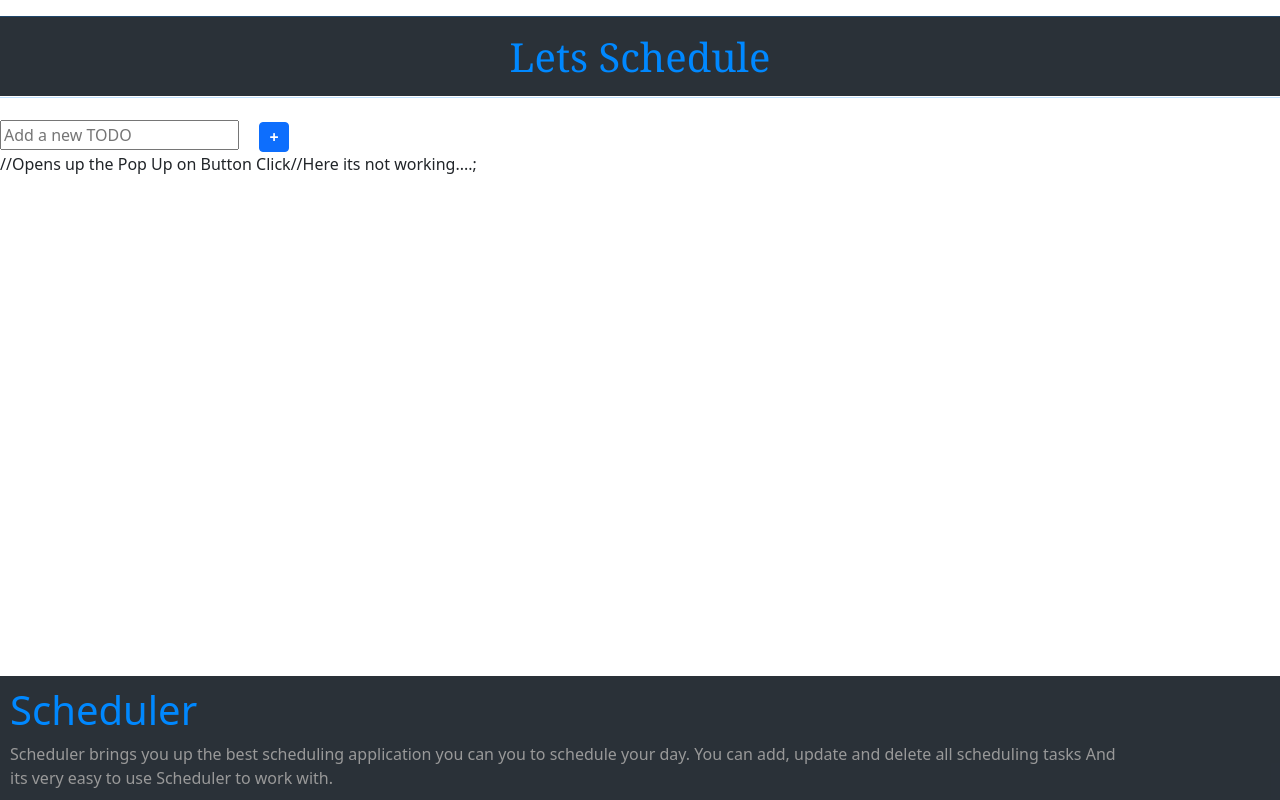
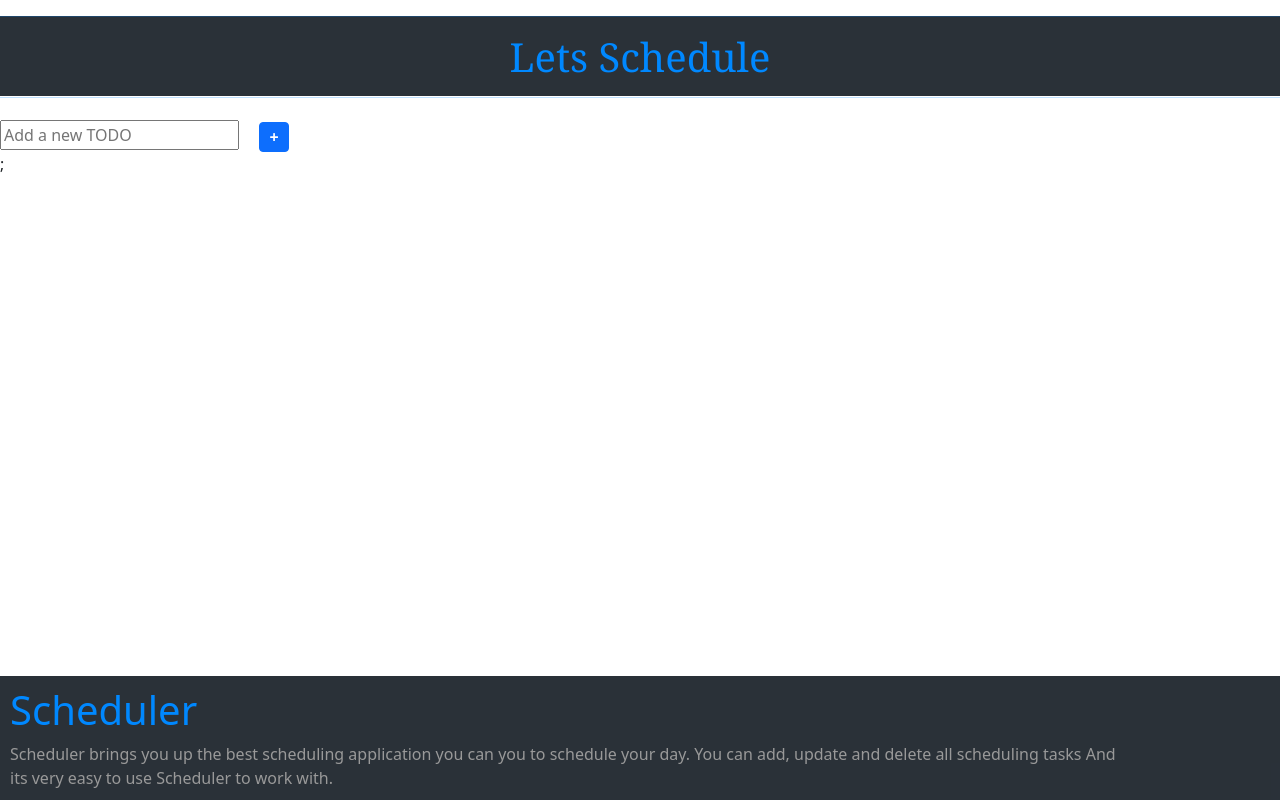
Before and after one commit to Alee985/SchedulerApp, a React (Create React App) app: page / in a window 1280 px wide. Shown: the top 800 px of the page. Built offline with nearby package versions, Linux system fonts and the light colour scheme.

Commit message:
Adjust Comments

```diff
--- a/src/components/main.jsx
+++ b/src/components/main.jsx
@@ -1,8 +1,6 @@
 import React,{useState} from "react";
 import { Button, Card, Form } from 'react-bootstrap';
 import 'bootstrap/dist/css/bootstrap.min.css';
-import Footer from "./footer";
-import ShowTodos from "./showTodos";
 import Pop from "./pop";
 function Main(){
 
@@ -27,7 +25,7 @@ function Main(){
 
         <br/>
 
-        //Opens up the Pop Up on Button Click
+        {/*Opens up the Pop Up on Button Click*/}
 
         {isOpen && <Pop
          handleClose={togglePopup}
@@ -35,8 +33,7 @@ function Main(){
 				 todos={todos}
          />}
 
-        //Here its not working....
-
+        {/*Here its not working....*/}
         {todos.map(todo=>(
             <>
             <Card>
```
